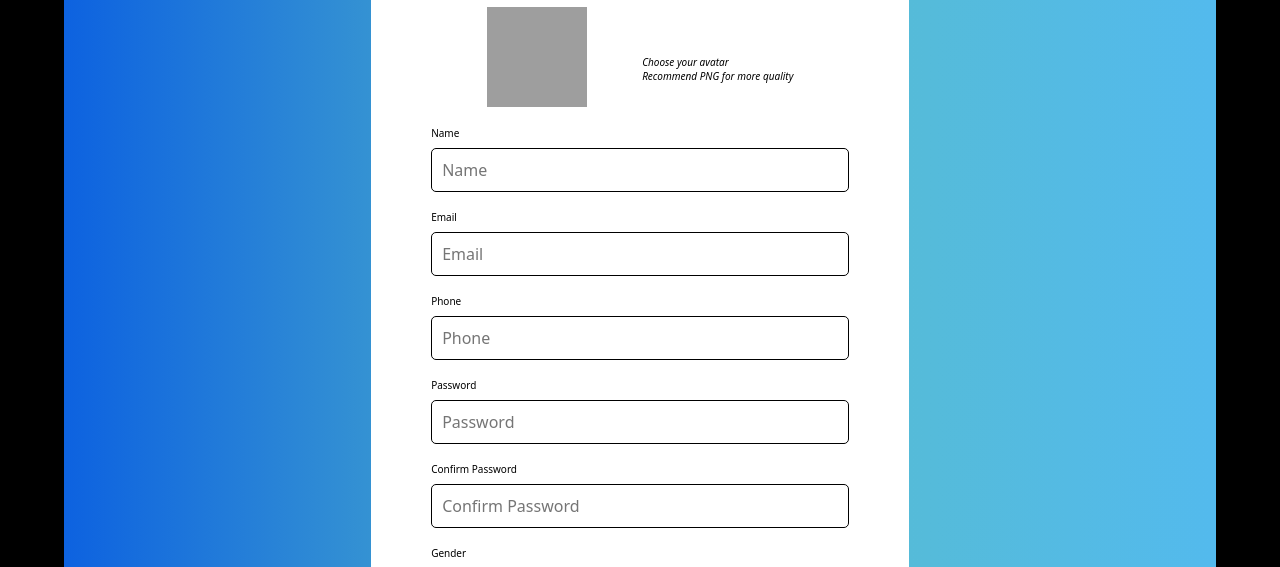
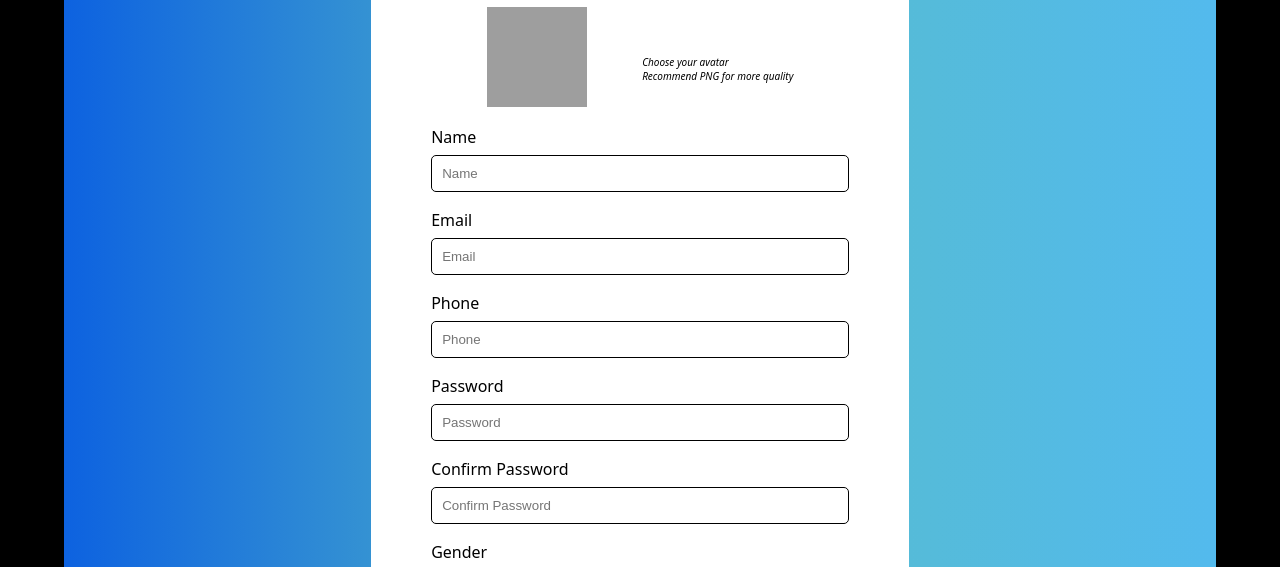
Before and after one commit to leminhhai220705/F8_zoom_day4, a plain HTML site: page pages/form.html in a window 1280 px wide. Shown: the part 153-720 px from the top of the page. Drawn offline with Linux system fonts and the light colour scheme; grey boxes are pictures that could not be loaded.

Commit message:
update form

```diff
--- a/css/form.css
+++ b/css/form.css
@@ -1,4 +1,4 @@
-* {
+body {
   font-family: system-ui, -apple-system, BlinkMacSystemFont, "Segoe UI", Roboto, Oxygen, Ubuntu,
     Cantarell, "Open Sans", "Helvetica Neue", sans-serif;
 
--- a/pages/form.html
+++ b/pages/form.html
@@ -30,27 +30,28 @@
 
         <div class="form-group">
           <label for="name">Name</label>
-          <input id="name" name="name" type="text" placeholder="Name" />
+          <input id="name" name="name" type="text" placeholder="Name" required />
         </div>
         <div class="form-group">
           <label for="email">Email</label>
-          <input id="email" name="email" type="email" placeholder="Email" />
+          <input id="email" name="email" type="email" placeholder="Email" required />
         </div>
         <div class="form-group">
           <label for="phone">Phone</label>
-          <input id="phone" name="phone" type="text" placeholder="Phone" />
+          <input id="phone" name="phone" type="number" placeholder="Phone" required />
         </div>
         <div class="form-group">
           <label for="password">Password</label>
-          <input id="password" name="password" type="password" placeholder="Password" />
+          <input id="password" name="password" type="password" placeholder="Password" required />
         </div>
         <div class="form-group">
           <label for="password-confirmation">Confirm Password</label>
           <input
             id="password-confirmation"
             name="password-confirmation"
-            type="text"
+            type="password"
             placeholder="Confirm Password"
+            required
           />
         </div>
         <div class="form-group">
@@ -76,7 +77,7 @@
         </div>
         <div class="form-group">
           <label for="address">Address</label>
-          <input id="address" name="address" type="text" />
+          <input placeholder="address" id="address" name="address" type="text" required />
         </div>
         <div class="form-group">
           <label for="preference">Communication Preferences</label>
```
